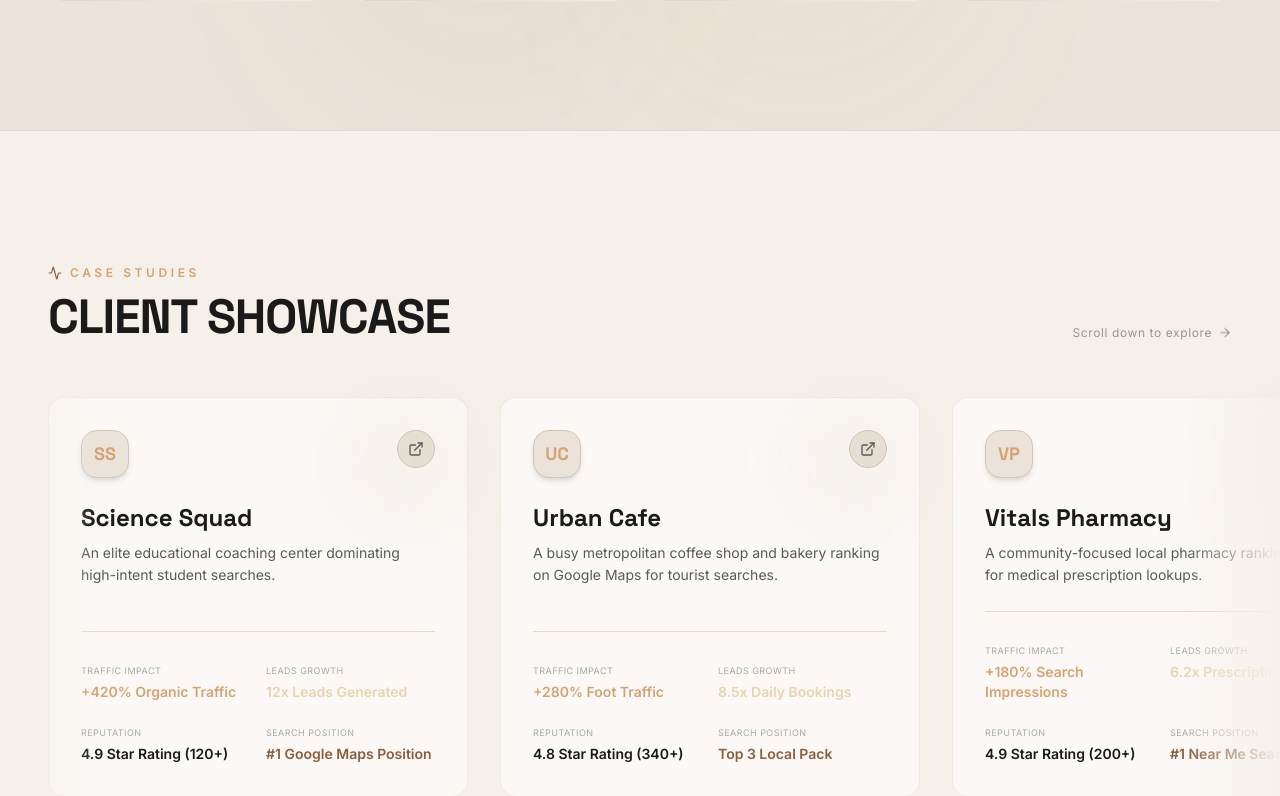
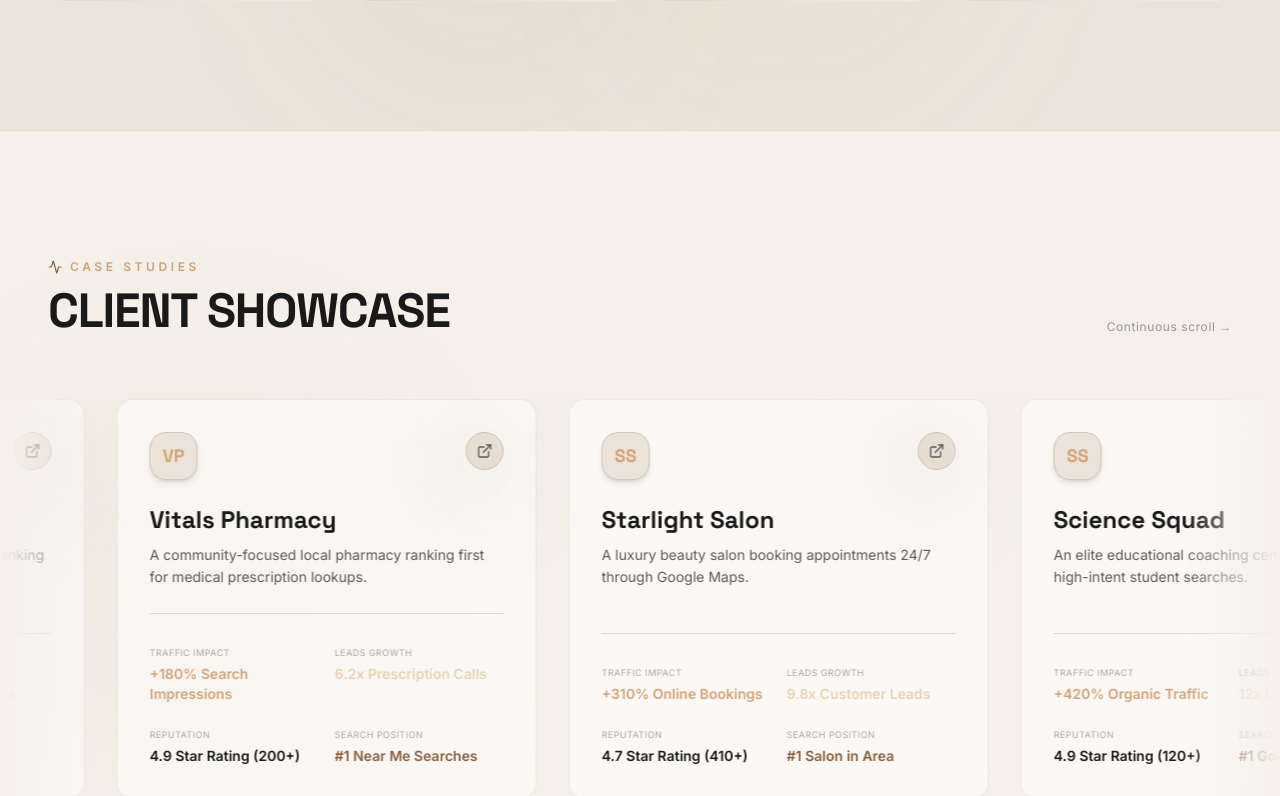
Before and after one commit to SealSrijan/SMB-SpotMyBusiness.in, a Next.js app in the folder frontend/: page / in a window 1280 px wide. Shown: the part 7344-8140 px from the top of the page. Built offline with nearby package versions, Linux system fonts and the light colour scheme.

Commit message:
Changing the Client Showcase from 'top to bottom' to 'left to right'

```diff
--- a/frontend/src/components/ClientShowcase.tsx
+++ b/frontend/src/components/ClientShowcase.tsx
@@ -1,8 +1,6 @@
 "use client";
 
-import { useRef } from "react";
-import { motion, useScroll, useTransform } from "framer-motion";
-import { ExternalLink, Star, ArrowRight, Activity } from "lucide-react";
+import { ExternalLink, Activity } from "lucide-react";
 
 interface ClientData {
   id: string;
@@ -63,51 +61,9 @@ const staticClients: ClientData[] = [
   },
 ];
 
-export default function ClientShowcase() {
-  const containerRef = useRef<HTMLDivElement>(null);
-
-  // Track scroll inside the component
-  const { scrollYProgress } = useScroll({
-    target: containerRef,
-  });
-
-  // Transform scroll progress to horizontal translation (X axis)
-  const x = useTransform(scrollYProgress, [0, 1], ["0%", "-60%"]);
-
+function ClientCard({ client }: { client: ClientData }) {
   return (
-    <div ref={containerRef} className="relative h-[250vh] bg-primary-bg">
-      {/* Sticky outer frame */}
-      <div className="sticky top-0 h-screen overflow-hidden flex flex-col justify-center">
-
-        {/* Title / Info */}
-        <div className="max-w-7xl mx-auto w-full px-6 md:px-12 mb-10 md:mb-14 flex flex-col sm:flex-row sm:items-end justify-between gap-4">
-          <div className="space-y-3">
-            <span className="text-xs uppercase tracking-[0.3em] text-light-bronze font-semibold flex items-center gap-2">
-              <Activity className="w-3.5 h-3.5 text-bronze" />
-              CASE STUDIES
-            </span>
-            <h2 className="text-4xl md:text-5xl font-heading font-bold tracking-tight text-heading">
-              CLIENT SHOWCASE
-            </h2>
-          </div>
-          <span className="text-xs text-gray-text/60 tracking-wider flex items-center gap-1.5">
-            Scroll down to explore <ArrowRight className="w-3.5 h-3.5 animate-bounce" />
-          </span>
-        </div>
-
-        {/* Horizontal Scroll Window */}
-        <div className="relative">
-          {/* Gradient shadows on edges */}
-          <div className="absolute inset-y-0 left-0 w-24 bg-gradient-to-r from-primary-bg to-transparent pointer-events-none z-10" />
-          <div className="absolute inset-y-0 right-0 w-24 bg-gradient-to-l from-primary-bg to-transparent pointer-events-none z-10" />
-
-          {/* Scrolling horizontal container */}
-          <motion.div style={{ x }} className="flex gap-8 px-6 md:px-12 w-[160vw] md:w-[150vw]">
-            {staticClients.map((client) => (
-              <div
-                key={client.id}
-                className="w-[320px] md:w-[420px] shrink-0 glass-panel border border-border-color rounded-2xl p-6 md:p-8 flex flex-col justify-between h-[360px] md:h-[400px] relative group hover:border-bronze/40 transition-colors duration-300"
-              >
+    <div className="w-[320px] md:w-[420px] shrink-0 glass-panel border border-border-color rounded-2xl p-6 md:p-8 flex flex-col justify-between h-[360px] md:h-[400px] relative group hover:border-bronze/40 transition-colors duration-300">
       {/* Accent glow on hover */}
       <div className="absolute top-0 right-0 w-32 h-32 rounded-full bg-bronze/5 blur-[40px] pointer-events-none group-hover:bg-bronze/10 transition-all duration-300" />
 
@@ -139,29 +95,82 @@ export default function ClientShowcase() {
       {/* Metrics list */}
       <div className="grid grid-cols-2 gap-4 border-t border-border-color/60 pt-6 mt-6">
         <div>
-                    <span className="text-[9px] uppercase tracking-wider text-gray-text/50">Traffic Impact</span>
-                    <p className="text-sm font-semibold text-light-bronze mt-0.5">{client.traffic}</p>
+          <span className="text-[9px] uppercase tracking-wider text-gray-text/50">
+            Traffic Impact
+          </span>
+          <p className="text-sm font-semibold text-light-bronze mt-0.5">
+            {client.traffic}
+          </p>
         </div>
         <div>
-                    <span className="text-[9px] uppercase tracking-wider text-gray-text/50">Leads Growth</span>
-                    <p className="text-sm font-semibold text-champagne mt-0.5">{client.leads}</p>
+          <span className="text-[9px] uppercase tracking-wider text-gray-text/50">
+            Leads Growth
+          </span>
+          <p className="text-sm font-semibold text-champagne mt-0.5">
+            {client.leads}
+          </p>
         </div>
         <div>
-                    <span className="text-[9px] uppercase tracking-wider text-gray-text/50">Reputation</span>
-                    <p className="text-sm font-semibold text-heading mt-0.5">{client.reviews}</p>
+          <span className="text-[9px] uppercase tracking-wider text-gray-text/50">
+            Reputation
+          </span>
+          <p className="text-sm font-semibold text-heading mt-0.5">
+            {client.reviews}
+          </p>
         </div>
         <div>
-                    <span className="text-[9px] uppercase tracking-wider text-gray-text/50">Search Position</span>
-                    <p className="text-sm font-semibold text-bronze mt-0.5">{client.visibility}</p>
+          <span className="text-[9px] uppercase tracking-wider text-gray-text/50">
+            Search Position
+          </span>
+          <p className="text-sm font-semibold text-bronze mt-0.5">
+            {client.visibility}
+          </p>
         </div>
-                </div>
-
-              </div>
-            ))}
-          </motion.div>
-        </div>
-
       </div>
     </div>
   );
 }
+
+export default function ClientShowcase() {
+  // Triple the cards for seamless infinite marquee loop
+  const items = [...staticClients, ...staticClients, ...staticClients];
+
+  return (
+    <section className="py-24 md:py-32 relative bg-primary-bg overflow-hidden">
+      {/* Background glow */}
+      <div className="absolute left-0 top-1/3 w-96 h-96 rounded-full bg-bronze/5 blur-[100px] pointer-events-none" />
+
+      {/* Title / Info */}
+      <div className="max-w-7xl mx-auto w-full px-6 md:px-12 mb-12 md:mb-16 flex flex-col sm:flex-row sm:items-end justify-between gap-4">
+        <div className="space-y-3">
+          <span className="text-xs uppercase tracking-[0.3em] text-light-bronze font-semibold flex items-center gap-2">
+            <Activity className="w-3.5 h-3.5 text-bronze" />
+            CASE STUDIES
+          </span>
+          <h2 className="text-4xl md:text-5xl font-heading font-bold tracking-tight text-heading">
+            CLIENT SHOWCASE
+          </h2>
+        </div>
+        <span className="text-xs text-gray-text/60 tracking-wider flex items-center gap-1.5">
+          Continuous scroll →
+        </span>
+      </div>
+
+      {/* Horizontal Marquee */}
+      <div className="relative w-full overflow-hidden">
+        {/* Gradient edge masks */}
+        <div className="absolute inset-y-0 left-0 w-24 bg-gradient-to-r from-primary-bg to-transparent pointer-events-none z-10" />
+        <div className="absolute inset-y-0 right-0 w-24 bg-gradient-to-l from-primary-bg to-transparent pointer-events-none z-10" />
+
+        {/* Scrolling row — left to right */}
+        <div className="flex w-max animate-marquee-reverse hover:[animation-play-state:paused]">
+          <div className="flex gap-8 px-4">
+            {items.map((client, idx) => (
+              <ClientCard key={`${client.id}-${idx}`} client={client} />
+            ))}
+          </div>
+        </div>
+      </div>
+    </section>
+  );
+}
```
Lines whose indentation alone changed are shown as unchanged.
